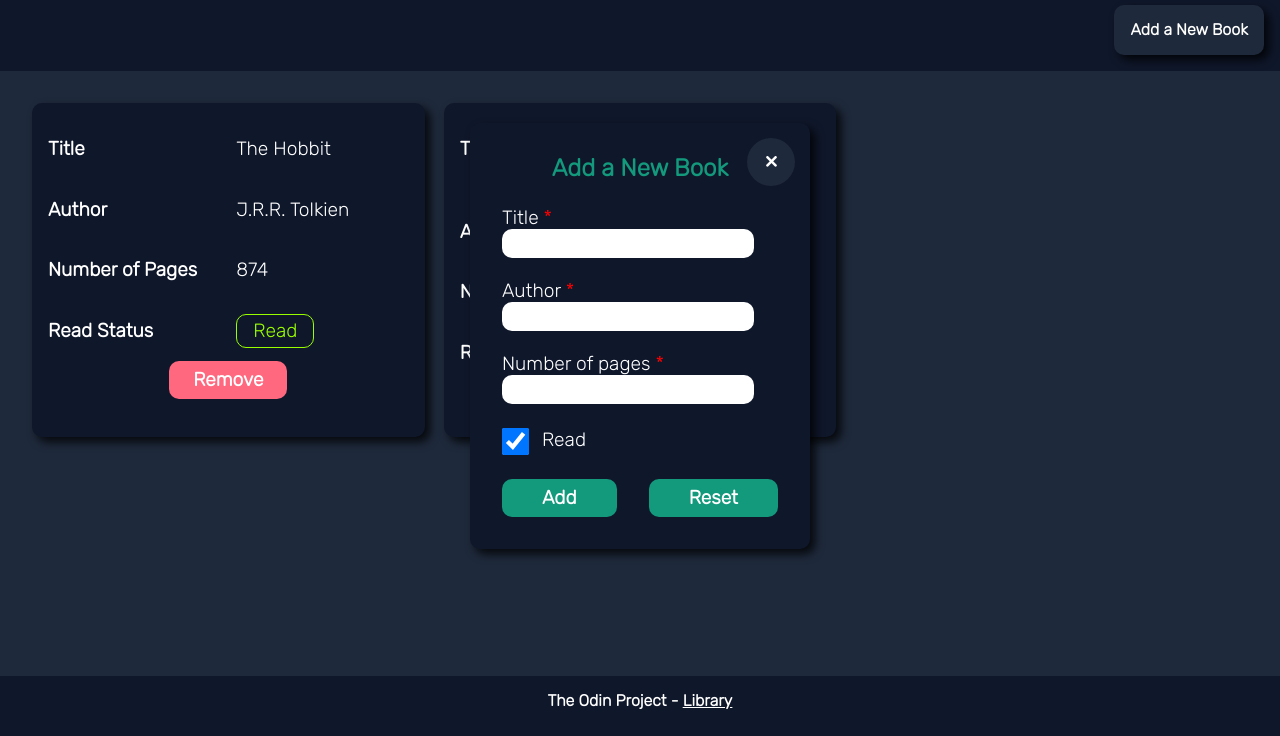
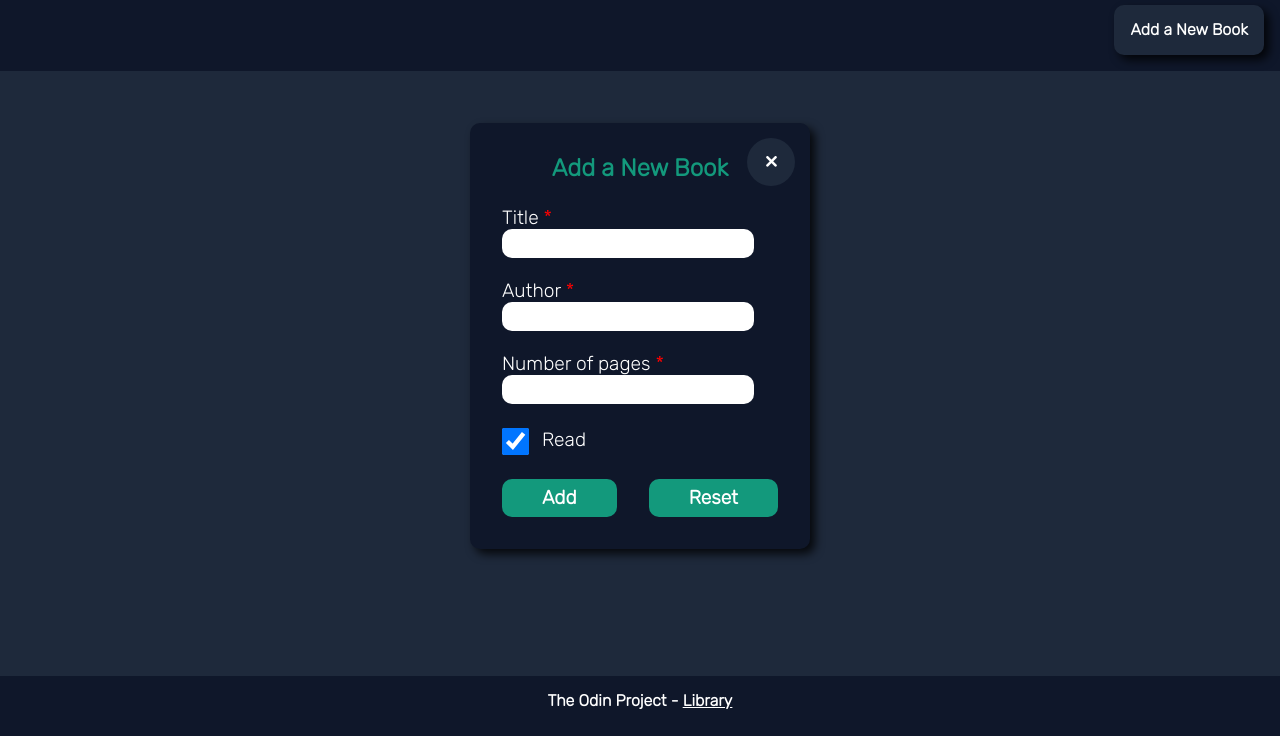
Before and after one commit to norphel/odin-library, a plain HTML site: page index.html in a window 1280 px wide. Shown: the part 64-800 px from the top of the page. Drawn offline with Linux system fonts and the light colour scheme.

Commit message:
update page structure for modal and modal overlay

```diff
--- a/index.html
+++ b/index.html
@@ -15,46 +15,13 @@
         <button type="button" class="open-modal">Add a New Book</button>
     </header>
     <main>
-        <div class="books-container">
-            <div class="card">
-                <div class="book-details">
-                    <p>Title</p>
-                    <p>The Hobbit</p>
-                </div>
-                <div class="book-details">
-                    <p>Author</p>
-                    <p>J.R.R. Tolkien</p>
-                </div>
-                <div class="book-details">
-                    <p>Number of Pages</p>
-                    <p>874</p>
-                </div>
-                <div class="book-details">
-                    <p>Read Status</p>
-                    <div><button type="button" class="read-status read">Read</button></div>
-                </div>
-                <button type="button" class="remove-book" id="1">Remove</button>
-            </div>
-            <div class="card">
-                <div class="book-details">
-                    <p>Title</p>
-                    <p>The Game of Thrones</p>
-                </div>
-                <div class="book-details">
-                    <p>Author</p>
-                    <p>G.R.R. Martin</p>
-                </div>
-                <div class="book-details">
-                    <p>Number of Pages</p>
-                    <p>1078</p>
-                </div>
-                <div class="book-details">
-                    <p>Read Status</p>
-                    <div><button type="button" class=" read-status not-read">Not-read</button></div>
-                </div>
-                <button type="button" class="remove-book" id="2">Remove</button>
-            </div>
-        </div>
+        <div class="books-container"></div>
+    </main>
+    <footer>
+        <p>The Odin Project - <a href="https://www.theodinproject.com/lessons/node-path-javascript-library">Library</a></p>
+    </footer>
+    <div class="modal">
+        <!-- form modal -->
         <form action="./index.html" id="add-book-details">
             <p>Add a New Book <button type="button" class="close-modal">&times;</button></p>
             <label for="title">Title <span>*</span>
@@ -75,9 +42,7 @@
                 <button type="reset">Reset</button>
             </div>
         </form>
-    </main>
-    <footer>
-        <p>The Odin Project - <a href="https://www.theodinproject.com/lessons/node-path-javascript-library">Library</a></p>
-    </footer>
+    </div>
+    <div class="modal-overlay"></div>
 </body>
 </html>
```
